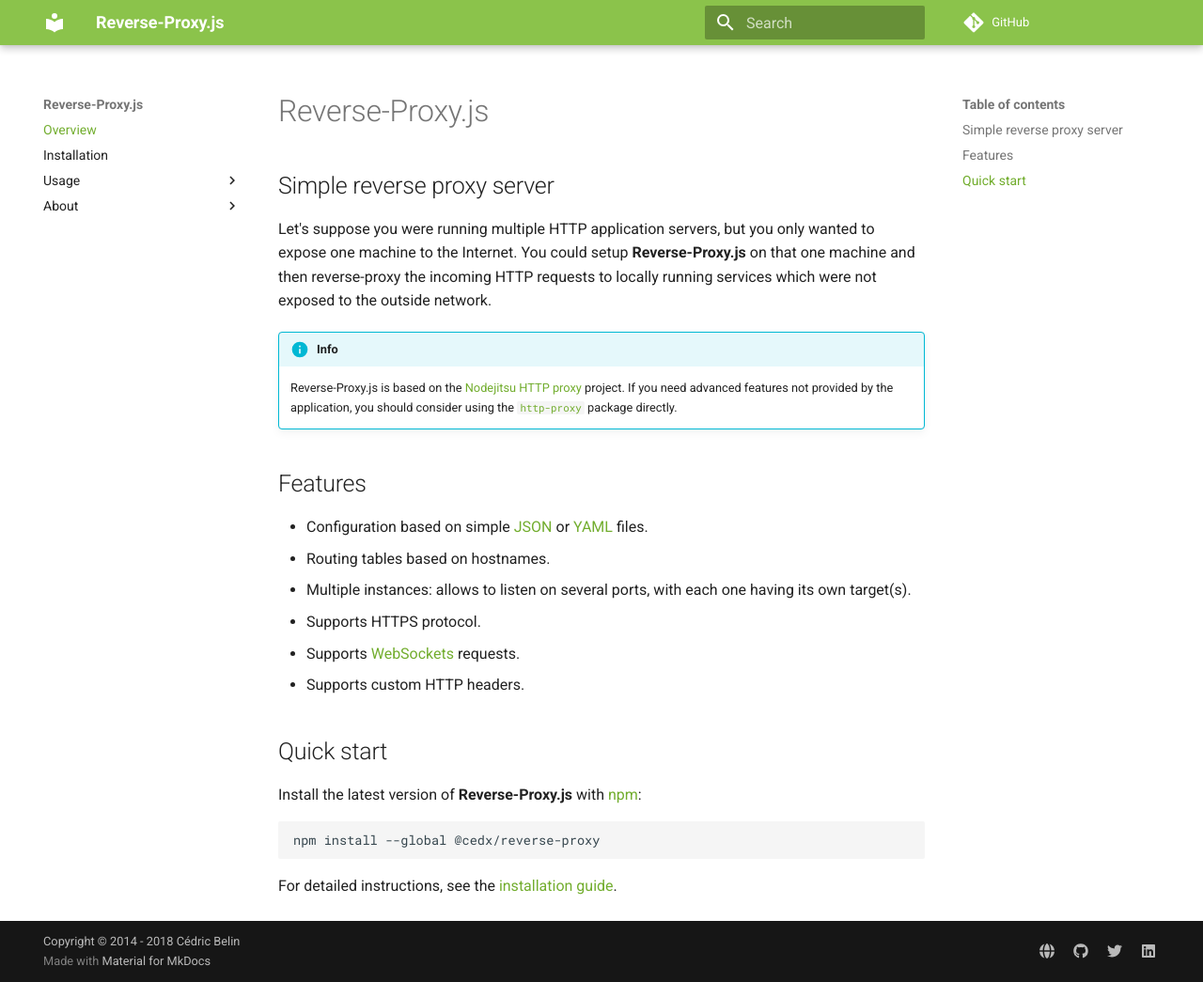
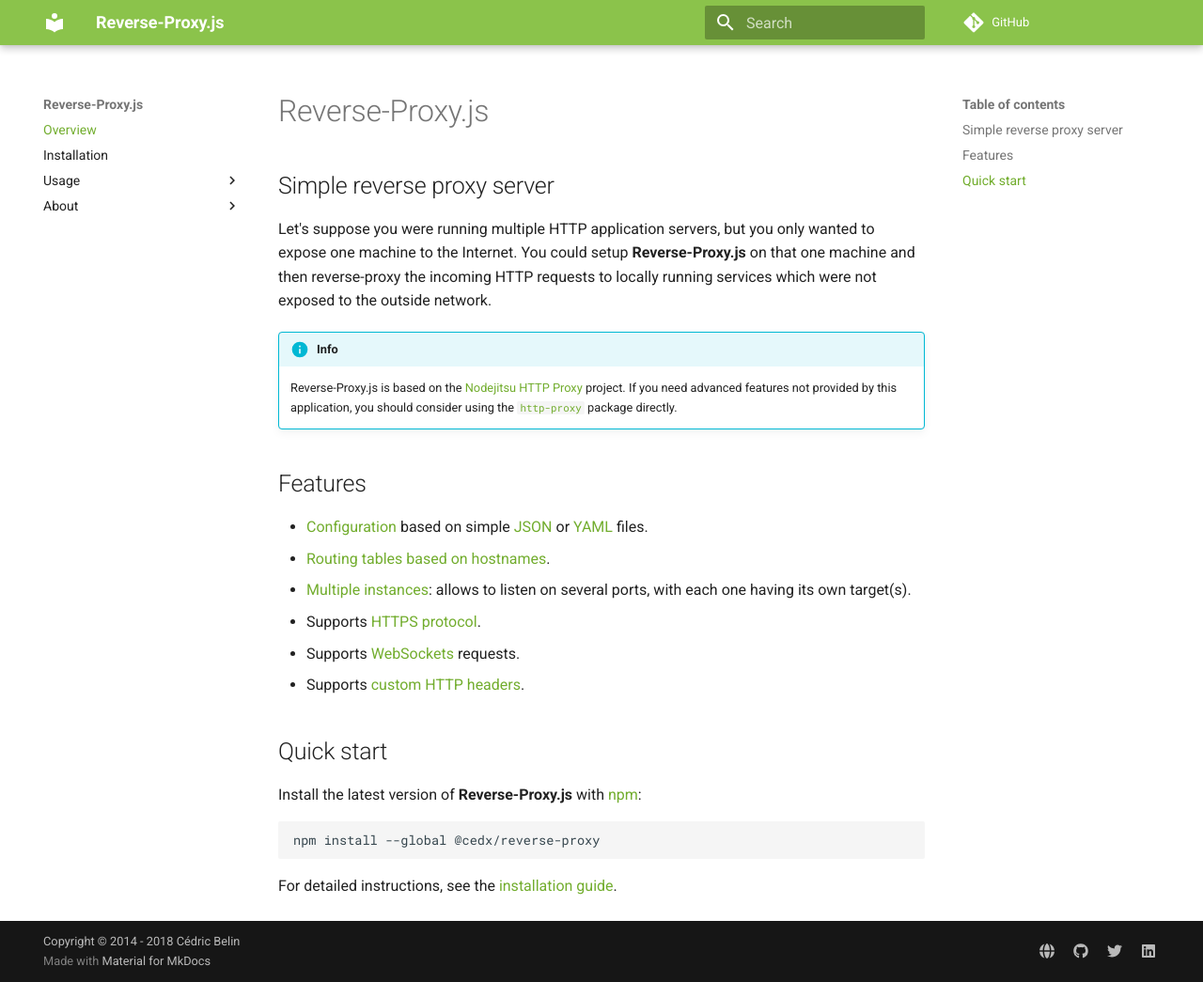
Before and after one commit to xreovhb20/reverse-proxy.js, an MkDocs documentation site: the page built from doc/index.md, in a window 1280 px wide and 1045 px high. Shown: the whole window at 94% size. Built offline with MkDocs 1.6.1 and Material for MkDocs 9.7.7, drawn with Linux system fonts in a browser that asks for light colours; comment, search, counter and statistics services are not loaded; old or Windows-style settings are respelled for this version of MkDocs.

Commit message:
Updated the documentation

```diff
--- a/doc/index.md
+++ b/doc/index.md
@@ -4,16 +4,16 @@
 Let's suppose you were running multiple HTTP application servers, but you only wanted to expose one machine to the Internet. You could setup **Reverse-Proxy.js** on that one machine and then reverse-proxy the incoming HTTP requests to locally running services which were not exposed to the outside network.
 
 !!! info
-    Reverse-Proxy.js is based on the [Nodejitsu HTTP proxy](https://github.com/nodejitsu/node-http-proxy) project.
-    If you need advanced features not provided by the application, you should consider using the [`http-proxy`](https://www.npmjs.com/package/http-proxy) package directly.
+    Reverse-Proxy.js is based on the [Nodejitsu HTTP Proxy](https://github.com/nodejitsu/node-http-proxy) project.
+    If you need advanced features not provided by this application, you should consider using the [`http-proxy`](https://www.npmjs.com/package/http-proxy) package directly.
 
 ## Features
-- Configuration based on simple [JSON](https://json.org) or [YAML](http://yaml.org) files.
-- Routing tables based on hostnames.
-- Multiple instances: allows to listen on several ports, with each one having its own target(s).
-- Supports HTTPS protocol.
+- [Configuration](usage/configuration.md) based on simple [JSON](https://json.org) or [YAML](http://yaml.org) files.
+- [Routing tables based on hostnames](usage/hostname_routing.md).
+- [Multiple instances](usage/multiple_ports.md): allows to listen on several ports, with each one having its own target(s).
+- Supports [HTTPS protocol](usage/using_https.md).
 - Supports [WebSockets](https://en.wikipedia.org/wiki/WebSocket) requests.
-- Supports custom HTTP headers.
+- Supports [custom HTTP headers](usage/http_headers.md).
 
 ## Quick start
 Install the latest version of **Reverse-Proxy.js** with [npm](https://www.npmjs.com):
```
Also changed, not shown: doc/about/see_also.md (+1 -1 lines), doc/installation.md (+4 -8 lines), 1 other file.
